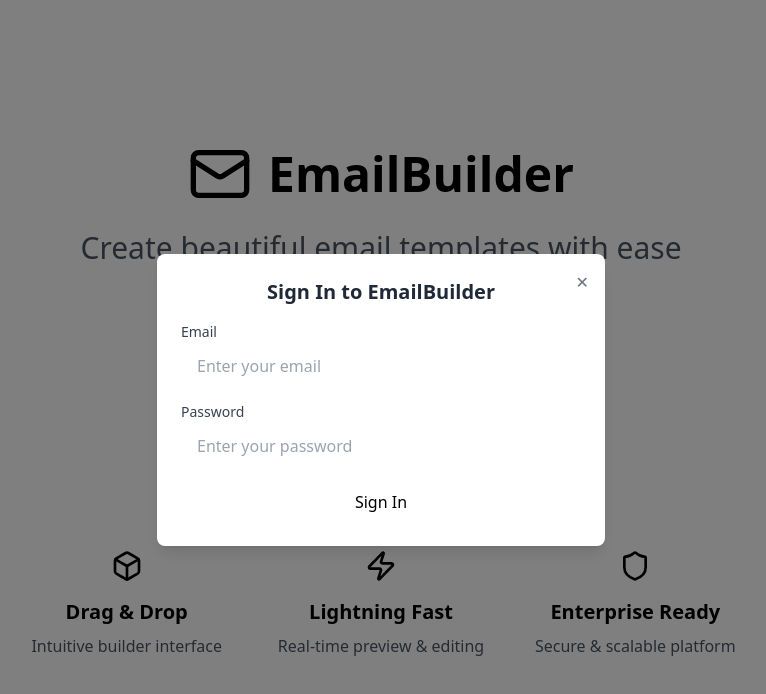
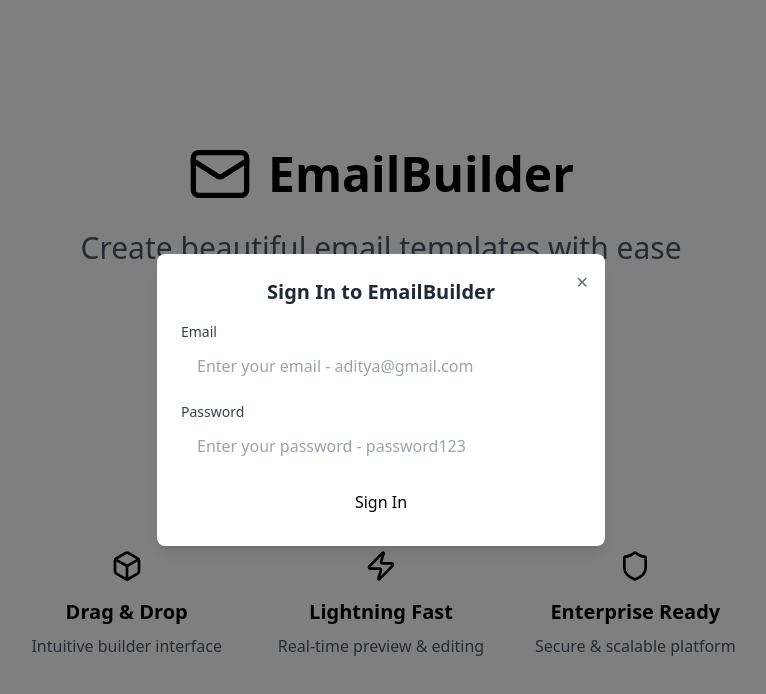
Before and after one commit to A07K/emailBuilder-client, a React (Vite) app: page / in a window 1280 px wide. Both pictures are taken after a click on the button "Sign In". Shown: the top 694 px of the page, without its empty margins (259-1025 px from the left). Built offline with nearby package versions, Linux system fonts and the light colour scheme; what recoil-persist would draw is missing.

Commit message:
password

```diff
--- a/src/components/intro/IntroPage.jsx
+++ b/src/components/intro/IntroPage.jsx
@@ -134,7 +134,7 @@ const IntroPage = () => {
                 <input
                   type="email"
                   className="mt-1 w-full rounded-lg border-gray-300 px-4 py-2 text-gray-800 focus:border-primary focus:ring-primary"
-                  placeholder="Enter your email"
+                  placeholder="Enter your email - aditya@gmail.com"
                   value={email}
                   onChange={(e) => setEmail(e.target.value)}
                   required
@@ -147,7 +147,7 @@ const IntroPage = () => {
                 <input
                   type="password"
                   className="mt-1 w-full rounded-lg border-gray-300 px-4 py-2 text-gray-800 focus:border-primary focus:ring-primary"
-                  placeholder="Enter your password"
+                  placeholder="Enter your password - password123"
                   value={password}
                   onChange={(e) => setPassword(e.target.value)}
                   required
```
